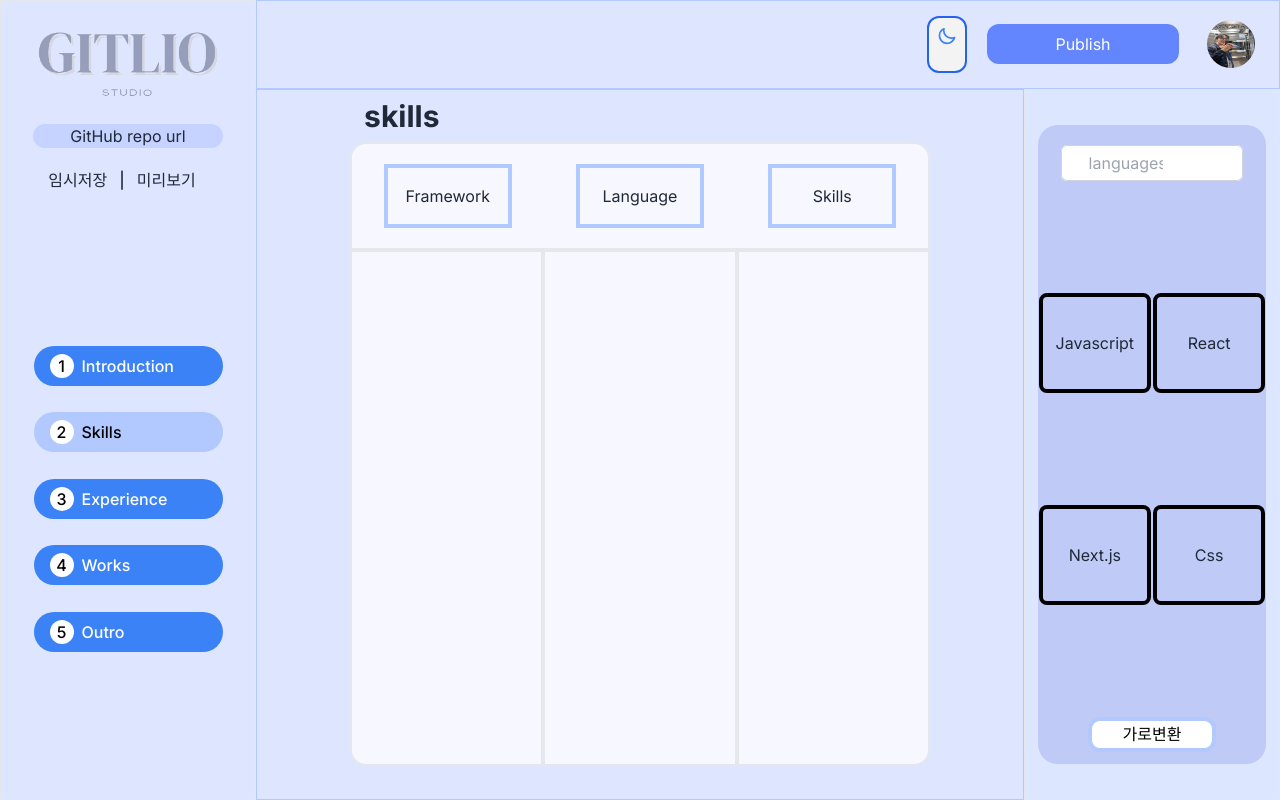
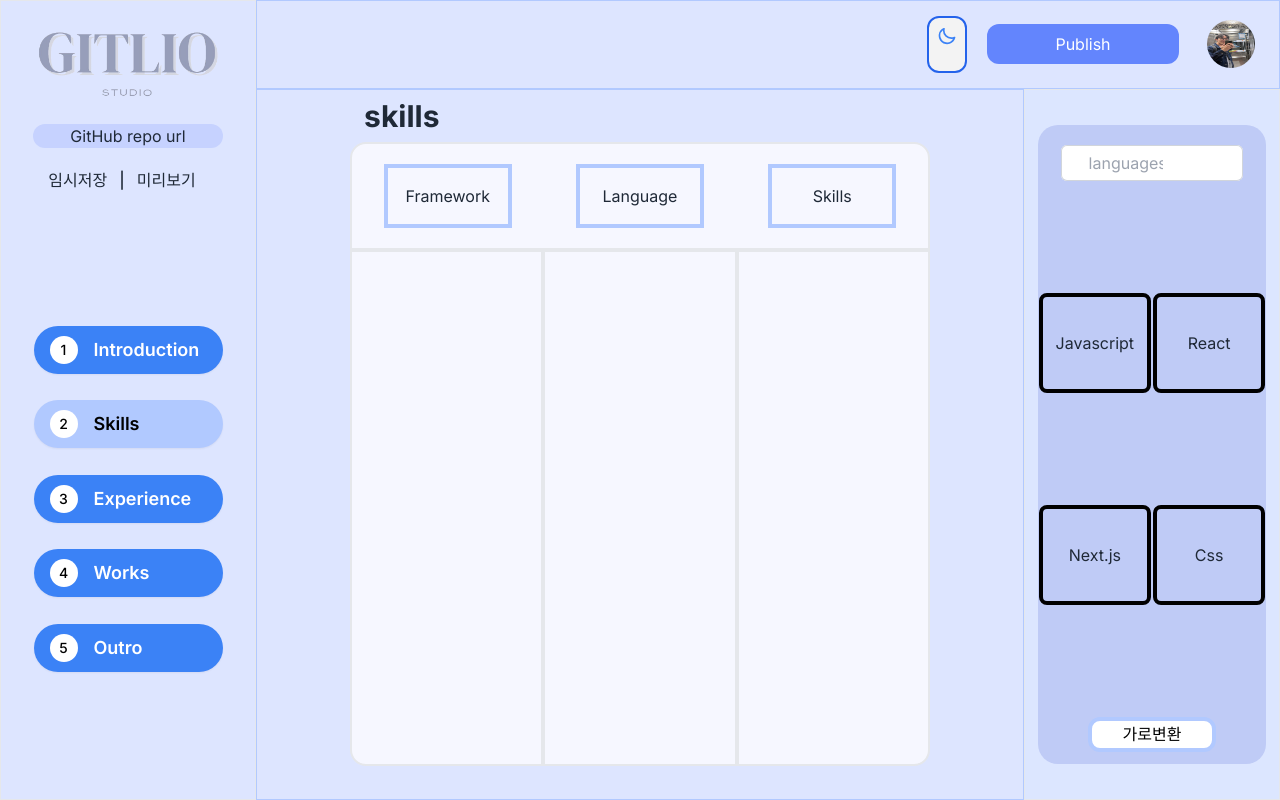
Before and after one commit to TU-GitLio/frontend, a Next.js app in the folder gitlio/: page /skills in a window 1280 px wide. Built offline with nearby package versions, Linux system fonts and the light colour scheme.

Commit message:
refactor: 왼쪽사이드바 버튼 컴포넌트 작업, daisy-ui 적용

```diff
--- a/gitlio/components/LeftSideBarBtn.tsx
+++ b/gitlio/components/LeftSideBarBtn.tsx
@@ -12,20 +12,20 @@ export default function LeftSideBarBtn() {
     <div className="flex flex-col w-[75%] h-full justify-center sm:justify-center md:justify-center">
       <Link href={"/introduction"}>
         {titleUrl === "introduction" ? (
-          <button className="flex flex-row flex-grow justify-between w-full rounded-full bg-[#B1C9FF] text-black py-2 px-4 my-[7%]">
-            <div className="bg-white w-6  rounded-full text-black shrink-0">
+          <button className="flex flex-row border-0 flex-grow justify-between w-full rounded-full bg-[#B1C9FF] text-black py-2 px-4 my-[7%] btn btn-active">
+            <div className="flex flex-row justify-center items-center bg-white w-7 h-7 rounded-full text-black shrink-0">
               <span className="font-medium">1</span>
             </div>
-            <div className="mr-auto ml-2 font-medium md:truncate sm:truncate">
-              <span className="">Introduction</span>
+            <div className="mr-auto ml-2 font-semibold text-lg md:truncate sm:truncate">
+              Introduction
             </div>
           </button>
         ) : (
-          <button className="flex flex-row flex-grow justify-between w-full rounded-full bg-blue-500 text-white py-2 px-4 my-[7%]">
-            <div className="bg-white w-6  rounded-full text-black shrink-0">
+          <button className="flex flex-row border-0 flex-grow justify-between w-full rounded-full bg-blue-500 text-black py-2 px-4 my-[7%] btn btn-active">
+            <div className="flex flex-row justify-center items-center bg-white w-7 h-7 rounded-full text-black shrink-0">
               <span className="font-medium">1</span>
             </div>
-            <div className="mr-auto ml-2 font-medium md:truncate sm:truncate">
+            <div className="mr-auto ml-2 font-semibold text-white text-lg md:truncate sm:truncate">
               Introduction
             </div>
           </button>
@@ -34,20 +34,20 @@ export default function LeftSideBarBtn() {
 
       <Link href={"/skills"}>
         {titleUrl === "skills" ? (
-          <button className="flex flex-row flex-grow justify-between w-full rounded-full bg-[#B1C9FF] text-black py-2 px-4 my-[7%]">
-            <div className="bg-white w-6  rounded-full text-black shrink-0">
+          <button className="flex flex-row border-0 flex-grow justify-between w-full rounded-full bg-[#B1C9FF] text-black py-2 px-4 my-[7%] btn btn-active">
+            <div className="flex flex-row justify-center items-center bg-white w-7 h-7  rounded-full text-black shrink-0">
               <span className="font-medium">2</span>
             </div>
-            <div className="mr-auto ml-2 font-medium md:truncate sm:truncate">
+            <div className="mr-auto ml-2 font-semibold text-lg md:truncate sm:truncate">
               Skills
             </div>
           </button>
         ) : (
-          <button className="flex flex-row flex-grow justify-between w-full rounded-full bg-blue-500 text-white py-2 px-4 my-[7%]">
-            <div className="bg-white w-6  rounded-full text-black shrink-0">
+          <button className="flex flex-row border-0 flex-grow justify-between w-full rounded-full bg-blue-500 text-black py-2 px-4 my-[7%] btn btn-active">
+            <div className="flex flex-row justify-center items-center bg-white w-7 h-7  rounded-full text-black shrink-0">
               <span className="font-medium">2</span>
             </div>
-            <div className="mr-auto ml-2 font-medium md:truncate sm:truncate">
+            <div className="mr-auto ml-2 font-semibold md:truncate text-white text-lg sm:truncate">
               Skills
             </div>
           </button>
@@ -56,20 +56,20 @@ export default function LeftSideBarBtn() {
 
       <Link href={"/experience"}>
         {titleUrl === "experience" ? (
-          <button className="flex flex-row flex-grow justify-between w-full rounded-full bg-[#B1C9FF] text-black py-2 px-4 my-[7%]">
-            <div className="bg-white w-6  rounded-full text-black shrink-0">
+          <button className="flex flex-row border-0 flex-grow justify-between w-full rounded-full bg-[#B1C9FF] text-black py-2 px-4 my-[7%] btn btn-active">
+            <div className="flex flex-row justify-center items-center bg-white w-7 h-7 rounded-full text-black shrink-0 outline-none focus:outline-none">
               <span className="font-medium">3</span>
             </div>
-            <div className="mr-auto ml-2 font-medium md:truncate sm:truncate">
+            <div className="mr-auto ml-2 font-semibold md:truncate text-lg sm:truncate">
               Experience
             </div>
           </button>
         ) : (
-          <button className="flex flex-row flex-grow justify-between w-full rounded-full bg-blue-500 text-white py-2 px-4 my-[7%]">
-            <div className="bg-white w-6  rounded-full text-black shrink-0">
+          <button className="flex flex-row border-0 flex-grow justify-between w-full rounded-full bg-blue-500 text-black py-2 px-4 my-[7%] btn btn-active">
+            <div className="flex flex-row justify-center items-center bg-white w-7 h-7 rounded-full text-black shrink-0">
               <span className="font-medium">3</span>
             </div>
-            <div className="mr-auto ml-2 font-medium md:truncate sm:truncate">
+            <div className="mr-auto ml-2 font-semibold md:truncate text-white text-lg sm:truncate">
               Experience
             </div>
           </button>
@@ -78,20 +78,20 @@ export default function LeftSideBarBtn() {
 
       <Link href={"/works"}>
         {titleUrl === "works" ? (
-          <button className="flex flex-row flex-grow justify-between w-full rounded-full bg-[#B1C9FF] text-black py-2 px-4 my-[7%]">
-            <div className="bg-white w-6 rounded-full text-black shrink-0">
+          <button className="flex flex-row border-0 flex-grow justify-between w-full rounded-full bg-[#B1C9FF] text-black py-2 px-4 my-[7%] btn btn-active">
+            <div className="flex flex-row justify-center items-center bg-white w-7 h-7 rounded-full text-black shrink-0">
               <span className="font-medium">4</span>
             </div>
-            <div className="mr-auto ml-2 font-medium md:truncate sm:truncate">
+            <div className="mr-auto ml-2 font-semibold md:truncate text-lg sm:truncate">
               Works
             </div>
           </button>
         ) : (
-          <button className="flex flex-row flex-grow justify-between w-full rounded-full bg-blue-500 text-white py-2 px-4 my-[7%]">
-            <div className="bg-white w-6 rounded-full text-black shrink-0">
+          <button className="flex flex-row border-0 flex-grow justify-between w-full rounded-full bg-blue-500 text-black py-2 px-4 my-[7%] btn btn-active">
+            <div className="flex flex-row justify-center items-center bg-white w-7 h-7 rounded-full text-black shrink-0">
               <span className="font-medium">4</span>
             </div>
-            <div className="mr-auto ml-2 font-medium md:truncate sm:truncate">
+            <div className="mr-auto ml-2 font-semibold md:truncate text-white text-lg sm:truncate">
               Works
             </div>
           </button>
@@ -100,20 +100,20 @@ export default function LeftSideBarBtn() {
 
       <Link href={"/outro"}>
         {titleUrl === "outro" ? (
-          <button className="flex flex-row flex-grow justify-between w-full rounded-full bg-[#B1C9FF] text-black py-2 px-4 my-[7%]">
-            <div className="bg-white w-6 rounded-full text-black shrink-0">
+          <button className="flex flex-row border-0 flex-grow justify-between w-full rounded-full bg-[#B1C9FF] text-black py-2 px-4 my-[7%] btn btn-active">
+            <div className="flex flex-row justify-center items-center bg-white w-7 h-7 rounded-full text-black shrink-0">
               <span className="font-medium">5</span>
             </div>
-            <div className="mr-auto ml-2 font-medium md:truncate sm:truncate">
+            <div className="mr-auto ml-2 font-semibold md:truncate text-lg sm:truncate">
               Outro
             </div>
           </button>
         ) : (
-          <button className="flex flex-row flex-grow justify-between w-full rounded-full bg-blue-500 text-white py-2 px-4 my-[7%]">
-            <div className="bg-white w-6 rounded-full text-black shrink-0">
+          <button className="flex flex-row border-0 flex-grow justify-between w-full rounded-full bg-blue-500 text-black py-2 px-4 my-[7%] btn btn-active">
+            <div className="flex flex-row justify-center items-center bg-white w-7 h-7 rounded-full text-black shrink-0">
               <span className="font-medium">5</span>
             </div>
-            <div className="mr-auto ml-2 font-medium md:truncate sm:truncate">
+            <div className="mr-auto ml-2 font-semibold md:truncate text-white text-lg sm:truncate">
               Outro
             </div>
           </button>
```
